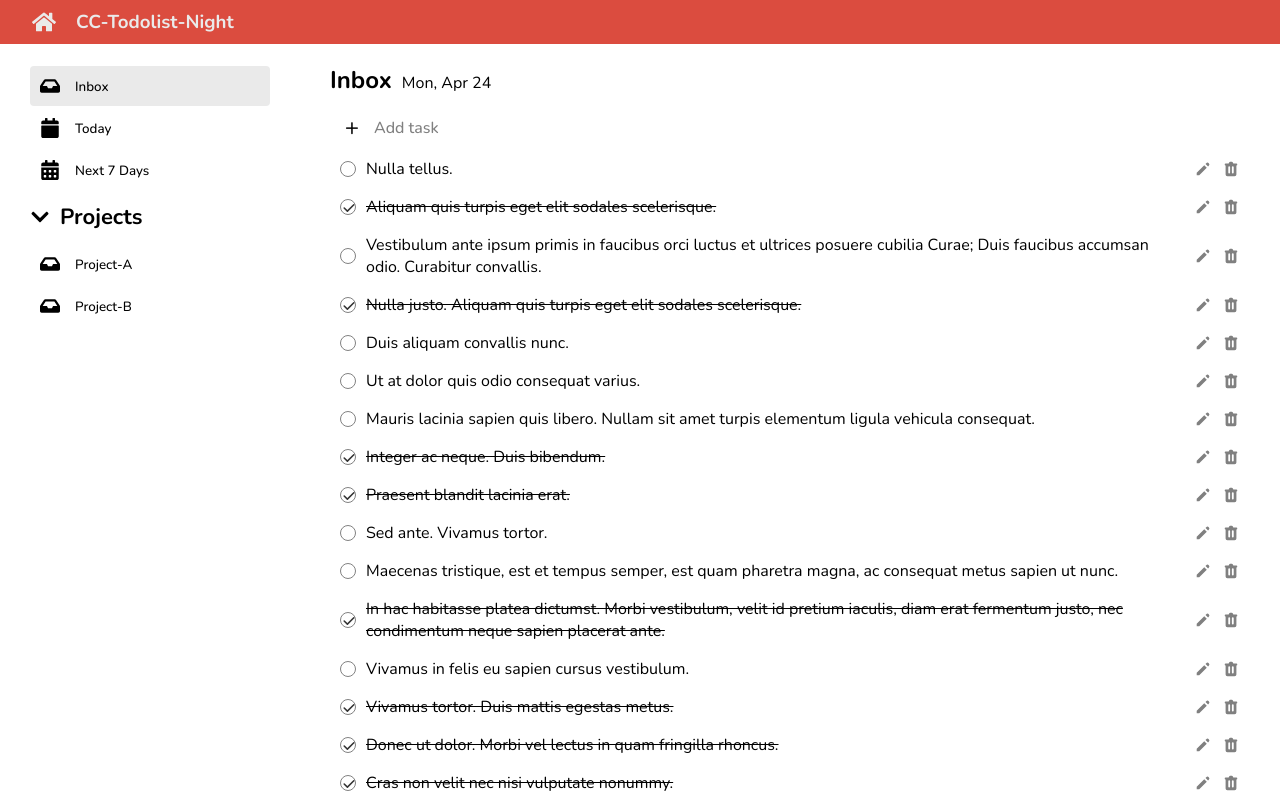
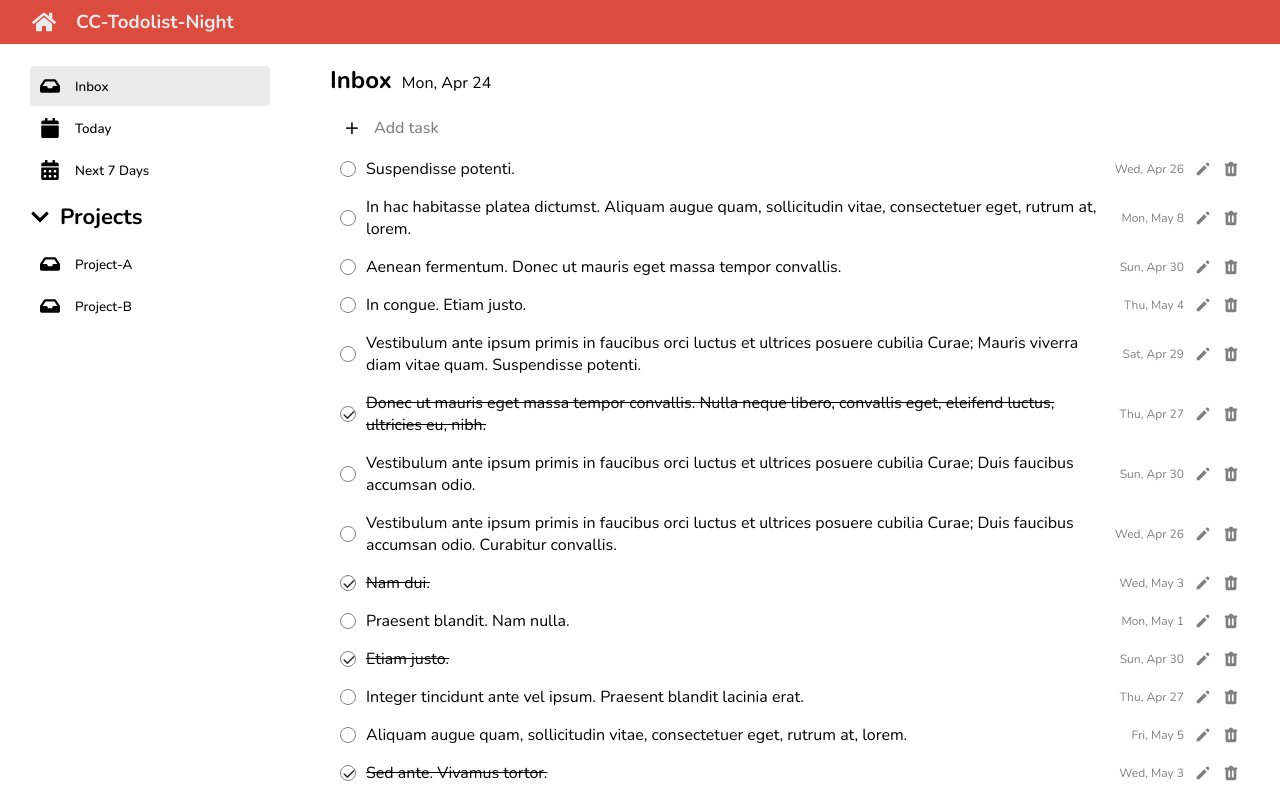
Before and after one commit to Night-of-Serenity/React-Todolist, a React (Create React App) app: page / in a window 1280 px wide. Built offline with nearby package versions, Linux system fonts and the light colour scheme.

Commit message:
Finish filter days tabs

```diff
--- a/src/App.jsx
+++ b/src/App.jsx
@@ -2,12 +2,45 @@ import "./App.scss";
 import { Header } from "./components/Header";
 import { Sidebar } from "./components/Sidebar";
 import { TodoContent } from "./components/Todo/TodoContent";
+import mockData from "./data/todos.json";
+import { useState } from "react";
+
 function App() {
+  const [todos, setTodos] = useState(mockData);
+
+  // Filter Todo
+
+  const handleFilterLists = (index) => {
+    // idx == 0  : All
+    // idx == 1 : today
+    // idx == 2 : next 7
+    console.log("selected", index);
+
+    // FILTER LOGIC : Schema for fillter "2023-04-29" == YYYY-MM-DD
+    if (index === 0) setTodos(mockData); // mockData === All todo
+    else if (index === 1) {
+      const nowObj = new Date();
+      let nowStr = nowObj.toISOString().slice(0, 10); // "2023-04-26"
+      const filteredTodo = mockData.filter((todoObj) => todoObj.due_date === nowStr);
+      setTodos(filteredTodo);
+    } else if (index === 2) {
+      const nowObj = new Date();
+      let nowStr = nowObj.toISOString().slice(0, 10);
+
+      const nextSevenDayObj = new Date(Date.now() + 6 * 24 * 60 * 60 * 1000);
+      let nextSevenDayStr = nextSevenDayObj.toISOString().slice(0, 10);
+
+      const filteredTodo = mockData.filter((todoObj) => todoObj.due_date >= nowStr && todoObj.due_date <= nextSevenDayStr);
+      console.log(filteredTodo);
+      setTodos(filteredTodo);
+    }
+  };
+
   return (
     <div className="container">
       <Header />
-      <Sidebar />
-      <TodoContent />
+      <Sidebar onSelectTab={handleFilterLists} />
+      <TodoContent todos={todos} setTodos={setTodos} />
     </div>
   );
 }
--- a/src/components/Todo/TodoContent.jsx
+++ b/src/components/Todo/TodoContent.jsx
@@ -1,13 +1,11 @@
 import { AddTodo } from "./AddTodo";
 import { TodoHeader } from "./TodoHeader";
 import { TodoList } from "./TodoList";
-import mockData from "../../data/todos.json";
-import { useState } from "react";
+
 import { v4 as uuidv4 } from "uuid";
 
-export function TodoContent() {
+export function TodoContent({ todos, setTodos }) {
   // Logic
-  const [todos, setTodos] = useState(mockData);
 
   // Handdle Add Todo
   const handleAddTodo = (newTask) => {
@@ -56,7 +54,7 @@ export function TodoContent() {
   return (
     <main className="content">
       {/* Todo-Header */}
-      <TodoHeader />
+      <TodoHeader title="Inbox" />
       {/* Add Todo */}
       <AddTodo onAddTodo={handleAddTodo} />
       {/* TodoList */}
--- a/src/components/Todo/TodoForm.jsx
+++ b/src/components/Todo/TodoForm.jsx
@@ -7,7 +7,7 @@ TodoForm.propTypes = {
   onSetIsShowForm: PropTypes.func.isRequired,
   onAddTodo: PropTypes.func,
   onEditTodo: PropTypes.func,
-  todo: PropTypes.oneOfType([PropTypes.object, undefined]), // undefined , {id : number | string , task : string, status : bool, due_date:string}
+  todo: PropTypes.oneOfType([PropTypes.object]), // undefined(type undefined ใส่โดยไม่ต้องใส่) , {id : number | string , task : string, status : bool, due_date:string}
 };
 
 export function TodoForm({ submitText, onSetIsShowForm, todo, onAddTodo, onEditTodo }) {
--- a/src/components/Todo/TodoItem.jsx
+++ b/src/components/Todo/TodoItem.jsx
@@ -2,6 +2,7 @@ import styles from "./TodoItem.module.scss";
 import { useState } from "react";
 import { HiCheck, HiPencil, HiTrash } from "react-icons/hi";
 import { TodoForm } from "./TodoForm";
+import { getFormattedDate } from "../../utils/DateUtils";
 
 export function TodoItem({ todo, onEditTodo, onDeleteTodo }) {
   // console.log("item run", todo);
@@ -13,7 +14,7 @@ export function TodoItem({ todo, onEditTodo, onDeleteTodo }) {
   const handleToggleCheck = () => {
     // setIsCheck(!isCheck);
     onEditTodo(todo.id, { status: !todo.status });
-    console.log(!todo.status);
+    // console.log(!todo.status);
   };
   const handleDelete = () => {
     // console.log("delete");
@@ -36,6 +37,7 @@ export function TodoItem({ todo, onEditTodo, onDeleteTodo }) {
             <HiCheck className={CheckboxStyle} />
           </div>
           <p className={taskStyle}>{todo.task}</p>
+          <span className={styles.date__text}>{getFormattedDate(todo.due_date)}</span>
 
           <div className={styles.edit__icon} onClick={handleOpenEditMode}>
             <HiPencil />
--- a/src/components/Todo/TodoItem.module.scss
+++ b/src/components/Todo/TodoItem.module.scss
@@ -13,6 +13,7 @@ $grey: rgb(234, 234, 234);
 
   & > p {
     flex: 1;
+    // background-color: #343434;
   }
 
   &:hover {
@@ -40,6 +41,13 @@ $grey: rgb(234, 234, 234);
   font-size: 12px;
 }
 
+// effect ติ้กถูกตอน hover ที่ <li>
+// .checkbox__container:hover {
+//     .checkbox__icon {
+//         display: inline;
+//     }
+// }
+
 .edit__icon,
 .delete__icon {
   color: gray;
@@ -55,3 +63,8 @@ $grey: rgb(234, 234, 234);
 .done {
   text-decoration: line-through;
 }
+
+.date__text {
+  color: gray;
+  font-size: 12px;
+}
--- a/src/data/todos.json
+++ b/src/data/todos.json
@@ -1,30 +1,137 @@
-[{"id":1,"task":"Nulla tellus.","status":false,"due_date":"2023/04/29"},
-{"id":2,"task":"Aliquam quis turpis eget elit sodales scelerisque.","status":true,"due_date":"2023/05/03"},
-{"id":3,"task":"Vestibulum ante ipsum primis in faucibus orci luctus et ultrices posuere cubilia Curae; Duis faucibus accumsan odio. Curabitur convallis.","status":false,"due_date":"2023/05/01"},
-{"id":4,"task":"Nulla justo. Aliquam quis turpis eget elit sodales scelerisque.","status":true,"due_date":"2023/04/28"},
-{"id":5,"task":"Duis aliquam convallis nunc.","status":false,"due_date":"2023/05/07"},
-{"id":6,"task":"Ut at dolor quis odio consequat varius.","status":false,"due_date":"2023/04/27"},
-{"id":7,"task":"Mauris lacinia sapien quis libero. Nullam sit amet turpis elementum ligula vehicula consequat.","status":false,"due_date":"2023/04/26"},
-{"id":8,"task":"Integer ac neque. Duis bibendum.","status":true,"due_date":"2023/04/27"},
-{"id":9,"task":"Praesent blandit lacinia erat.","status":true,"due_date":"2023/05/02"},
-{"id":10,"task":"Sed ante. Vivamus tortor.","status":false,"due_date":"2023/05/02"},
-{"id":11,"task":"Maecenas tristique, est et tempus semper, est quam pharetra magna, ac consequat metus sapien ut nunc.","status":false,"due_date":"2023/05/07"},
-{"id":12,"task":"In hac habitasse platea dictumst. Morbi vestibulum, velit id pretium iaculis, diam erat fermentum justo, nec condimentum neque sapien placerat ante.","status":true,"due_date":"2023/05/03"},
-{"id":13,"task":"Vivamus in felis eu sapien cursus vestibulum.","status":false,"due_date":"2023/05/06"},
-{"id":14,"task":"Vivamus tortor. Duis mattis egestas metus.","status":true,"due_date":"2023/04/28"},
-{"id":15,"task":"Donec ut dolor. Morbi vel lectus in quam fringilla rhoncus.","status":true,"due_date":"2023/05/01"},
-{"id":16,"task":"Cras non velit nec nisi vulputate nonummy.","status":true,"due_date":"2023/04/27"},
-{"id":17,"task":"Morbi a ipsum. Integer a nibh.","status":false,"due_date":"2023/05/02"},
-{"id":18,"task":"Proin interdum mauris non ligula pellentesque ultrices.","status":false,"due_date":"2023/05/04"},
-{"id":19,"task":"Vestibulum quam sapien, varius ut, blandit non, interdum in, ante.","status":true,"due_date":"2023/04/29"},
-{"id":20,"task":"Pellentesque eget nunc. Donec quis orci eget orci vehicula condimentum.","status":false,"due_date":"2023/04/28"},
-{"id":21,"task":"Donec diam neque, vestibulum eget, vulputate ut, ultrices vel, augue. Vestibulum ante ipsum primis in faucibus orci luctus et ultrices posuere cubilia Curae; Donec pharetra, magna vestibulum aliquet ultrices, erat tortor sollicitudin mi, sit amet lobortis sapien sapien non mi.","status":true,"due_date":"2023/04/26"},
-{"id":22,"task":"Integer pede justo, lacinia eget, tincidunt eget, tempus vel, pede. Morbi porttitor lorem id ligula.","status":true,"due_date":"2023/04/28"},
-{"id":23,"task":"Aliquam erat volutpat. In congue.","status":false,"due_date":"2023/05/01"},
-{"id":24,"task":"Integer ac leo.","status":false,"due_date":"2023/05/06"},
-{"id":25,"task":"Donec odio justo, sollicitudin ut, suscipit a, feugiat et, eros. Vestibulum ac est lacinia nisi venenatis tristique.","status":true,"due_date":"2023/04/25"},
-{"id":26,"task":"Aenean lectus.","status":true,"due_date":"2023/04/29"},
-{"id":27,"task":"Duis ac nibh. Fusce lacus purus, aliquet at, feugiat non, pretium quis, lectus.","status":false,"due_date":"2023/05/03"},
-{"id":28,"task":"Pellentesque eget nunc.","status":false,"due_date":"2023/05/07"},
-{"id":29,"task":"Nullam varius. Nulla facilisi.","status":true,"due_date":"2023/04/25"},
-{"id":30,"task":"Morbi ut odio.","status":false,"due_date":"2023/05/02"}]
+[
+  { "id": 1, "task": "Suspendisse potenti.", "status": false, "due_date": "2023-04-26" },
+  {
+    "id": 2,
+    "task": "In hac habitasse platea dictumst. Aliquam augue quam, sollicitudin vitae, consectetuer eget, rutrum at, lorem.",
+    "status": false,
+    "due_date": "2023-05-08"
+  },
+  {
+    "id": 3,
+    "task": "Aenean fermentum. Donec ut mauris eget massa tempor convallis.",
+    "status": false,
+    "due_date": "2023-04-30"
+  },
+  { "id": 4, "task": "In congue. Etiam justo.", "status": false, "due_date": "2023-05-04" },
+  {
+    "id": 5,
+    "task": "Vestibulum ante ipsum primis in faucibus orci luctus et ultrices posuere cubilia Curae; Mauris viverra diam vitae quam. Suspendisse potenti.",
+    "status": false,
+    "due_date": "2023-04-29"
+  },
+  {
+    "id": 6,
+    "task": "Donec ut mauris eget massa tempor convallis. Nulla neque libero, convallis eget, eleifend luctus, ultricies eu, nibh.",
+    "status": true,
+    "due_date": "2023-04-27"
+  },
+  {
+    "id": 7,
+    "task": "Vestibulum ante ipsum primis in faucibus orci luctus et ultrices posuere cubilia Curae; Duis faucibus accumsan odio.",
+    "status": false,
+    "due_date": "2023-04-30"
+  },
+  {
+    "id": 8,
+    "task": "Vestibulum ante ipsum primis in faucibus orci luctus et ultrices posuere cubilia Curae; Duis faucibus accumsan odio. Curabitur convallis.",
+    "status": false,
+    "due_date": "2023-04-26"
+  },
+  { "id": 9, "task": "Nam dui.", "status": true, "due_date": "2023-05-03" },
+  { "id": 10, "task": "Praesent blandit. Nam nulla.", "status": false, "due_date": "2023-05-01" },
+  { "id": 11, "task": "Etiam justo.", "status": true, "due_date": "2023-04-30" },
+  {
+    "id": 12,
+    "task": "Integer tincidunt ante vel ipsum. Praesent blandit lacinia erat.",
+    "status": false,
+    "due_date": "2023-04-27"
+  },
+  {
+    "id": 13,
+    "task": "Aliquam augue quam, sollicitudin vitae, consectetuer eget, rutrum at, lorem.",
+    "status": false,
+    "due_date": "2023-05-05"
+  },
+  { "id": 14, "task": "Sed ante. Vivamus tortor.", "status": true, "due_date": "2023-05-03" },
+  {
+    "id": 15,
+    "task": "In hac habitasse platea dictumst. Aliquam augue quam, sollicitudin vitae, consectetuer eget, rutrum at, lorem.",
+    "status": false,
+    "due_date": "2023-05-07"
+  },
+  {
+    "id": 16,
+    "task": "Vestibulum ante ipsum primis in faucibus orci luctus et ultrices posuere cubilia Curae; Duis faucibus accumsan odio.",
+    "status": false,
+    "due_date": "2023-05-08"
+  },
+  {
+    "id": 17,
+    "task": "Maecenas tincidunt lacus at velit.",
+    "status": false,
+    "due_date": "2023-05-08"
+  },
+  {
+    "id": 18,
+    "task": "Maecenas leo odio, condimentum id, luctus nec, molestie sed, justo. Pellentesque viverra pede ac diam.",
+    "status": false,
+    "due_date": "2023-04-30"
+  },
+  {
+    "id": 19,
+    "task": "Morbi vestibulum, velit id pretium iaculis, diam erat fermentum justo, nec condimentum neque sapien placerat ante.",
+    "status": true,
+    "due_date": "2023-04-26"
+  },
+  {
+    "id": 20,
+    "task": "Integer pede justo, lacinia eget, tincidunt eget, tempus vel, pede. Morbi porttitor lorem id ligula.",
+    "status": false,
+    "due_date": "2023-05-04"
+  },
+  {
+    "id": 21,
+    "task": "Morbi porttitor lorem id ligula.",
+    "status": true,
+    "due_date": "2023-05-02"
+  },
+  { "id": 22, "task": "Duis bibendum.", "status": false, "due_date": "2023-05-07" },
+  { "id": 23, "task": "Integer non velit.", "status": true, "due_date": "2023-05-08" },
+  {
+    "id": 24,
+    "task": "Quisque porta volutpat erat. Quisque erat eros, viverra eget, congue eget, semper rutrum, nulla.",
+    "status": true,
+    "due_date": "2023-05-02"
+  },
+  {
+    "id": 25,
+    "task": "Pellentesque at nulla. Suspendisse potenti.",
+    "status": true,
+    "due_date": "2023-04-30"
+  },
+  {
+    "id": 26,
+    "task": "In hac habitasse platea dictumst.",
+    "status": true,
+    "due_date": "2023-04-28"
+  },
+  { "id": 27, "task": "Aliquam non mauris.", "status": false, "due_date": "2023-05-06" },
+  {
+    "id": 28,
+    "task": "Vestibulum ante ipsum primis in faucibus orci luctus et ultrices posuere cubilia Curae; Nulla dapibus dolor vel est.",
+    "status": true,
+    "due_date": "2023-04-27"
+  },
+  {
+    "id": 29,
+    "task": "Integer aliquet, massa id lobortis convallis, tortor risus dapibus augue, vel accumsan tellus nisi eu orci. Mauris lacinia sapien quis libero.",
+    "status": false,
+    "due_date": "2023-05-04"
+  },
+  {
+    "id": 30,
+    "task": "Quisque erat eros, viverra eget, congue eget, semper rutrum, nulla. Nunc purus.",
+    "status": true,
+    "due_date": "2023-04-28"
+  }
+]
--- /dev/null
+++ b/src/utils/DateUtils.js
@@ -0,0 +1,9 @@
+// OUTPUT : Wed, Apr 26
+export const getFormattedDate = (dateTime) => {
+  const dayObj = new Date(dateTime); // dateTime can be obj like Date.now()
+  const options = { weekday: "short", month: "short", day: "numeric" };
+
+  let formattedDateStr = dayObj.toLocaleDateString(dayObj, options);
+
+  return formattedDateStr;
+};
```
Also changed, not shown: src/components/Sidebar.jsx (+34 -6 lines), src/components/Todo/TodoHeader.jsx (+4 -7 lines), src/index.css (+14 -5 lines).
